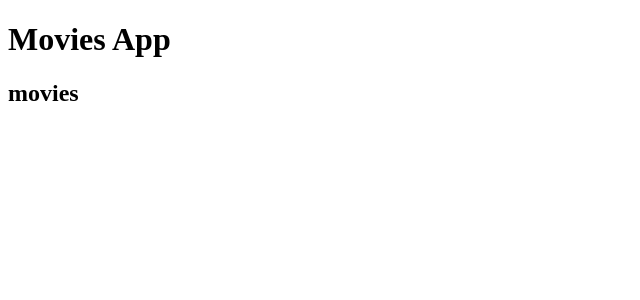
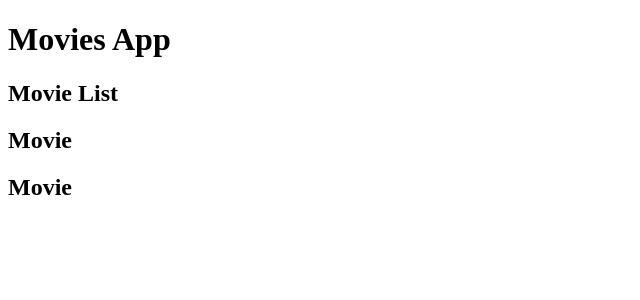
Before and after one commit to M4dn4ss/MovieApp, an Angular app: page / in a window 1280 px wide. Shown: the top 300 px of the page, without its empty margins (0-640 px from the left). Built offline with nearby package versions, Linux system fonts and the light colour scheme.

Commit message:
Generating New Component Using CLI

```diff
--- a/src/app/app.module.ts
+++ b/src/app/app.module.ts
@@ -3,11 +3,13 @@ import { BrowserModule } from '@angular/platform-browser';
 
 import { AppComponent } from './app.component';
 import { MoviesComponent } from './movies/movies.component';
+import { MovieComponent } from './movie/movie.component';
 
 @NgModule({
   declarations: [
     AppComponent,
-    MoviesComponent
+    MoviesComponent,
+    MovieComponent
   ],
   imports: [
     BrowserModule
--- /dev/null
+++ b/src/app/movie/movie.component.html
@@ -0,0 +1 @@
+<h2>Movie</h2>
--- a/src/app/movies/movies.component.html
+++ b/src/app/movies/movies.component.html
@@ -1 +1,3 @@
-<h2>movies</h2>
+<h2>Movie List</h2>
+<movie></movie>
+<movie></movie>
```
Also changed, not shown: src/app/movie/movie.component.ts (added, +10 -0 lines), src/app/movie/movie.component.css (added), 1 other file (tests, documents, lock files or other folders).
